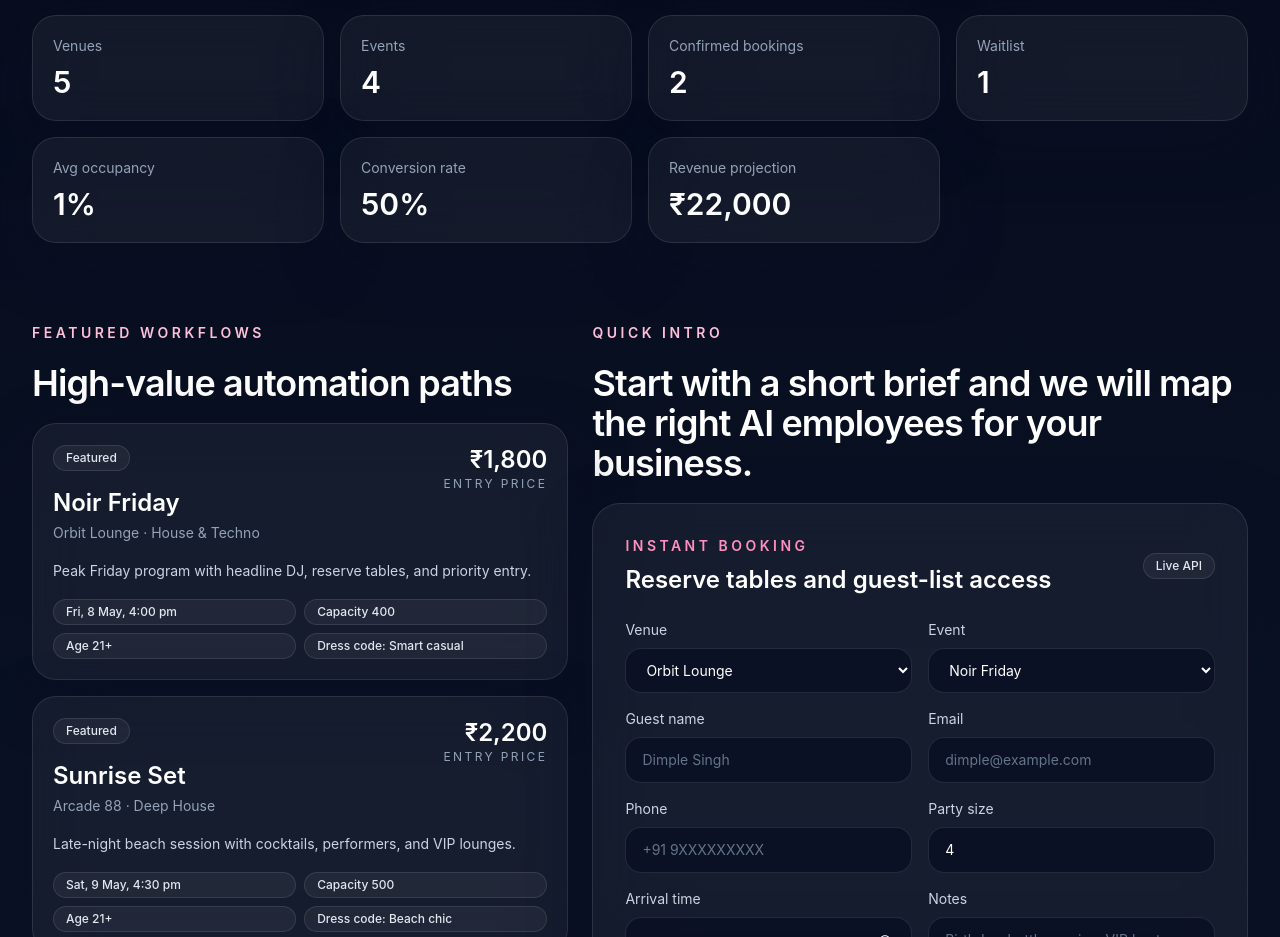
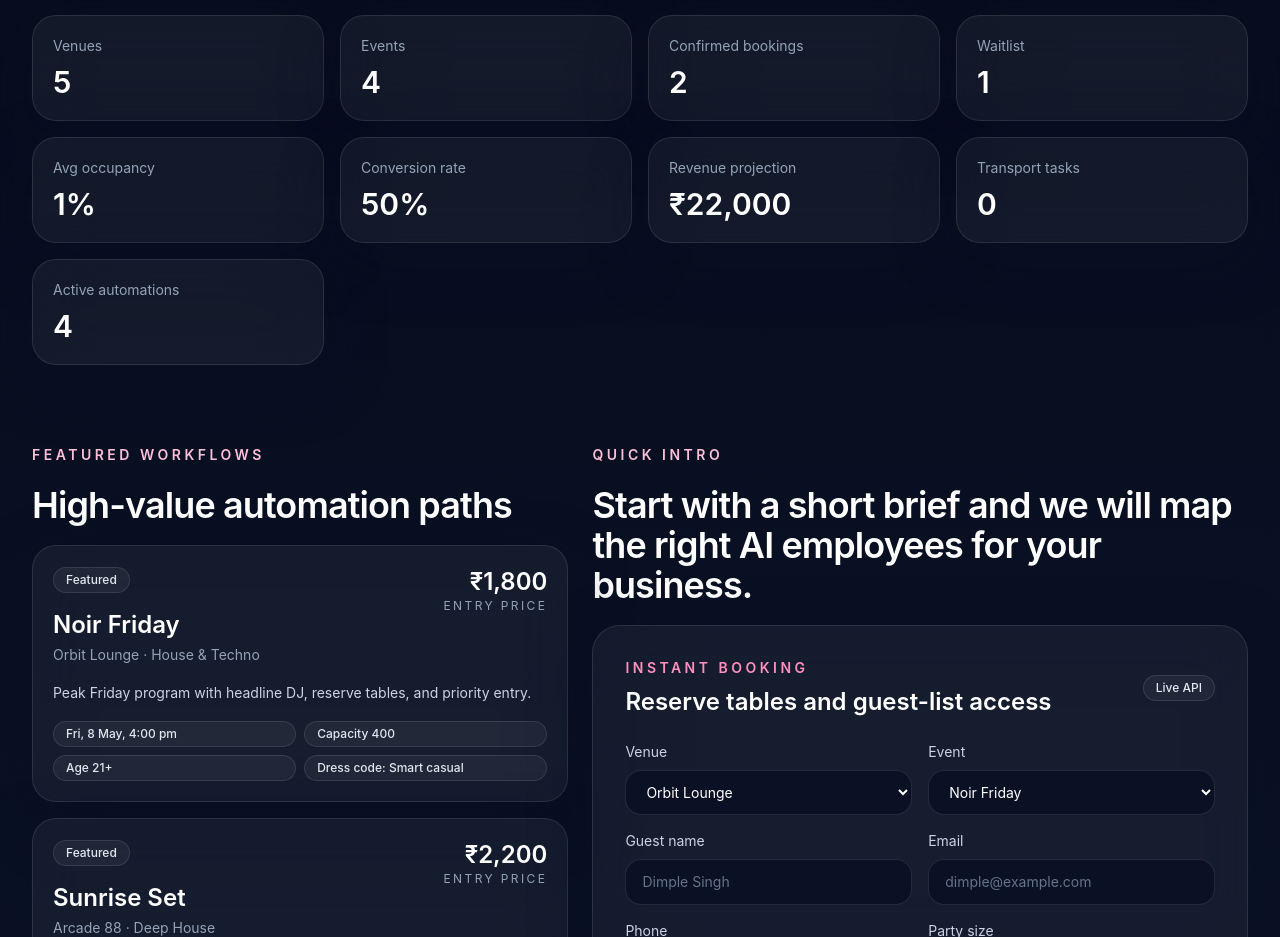
Before and after one commit to manpreet1singh2/club-new, a Next.js app: page / in a window 1280 px wide. Shown: the part 1200-2137 px from the top of the page. Built offline with nearby package versions, Linux system fonts and the light colour scheme.

Commit message:
feat: add transport and automation metrics to dashboard grid

```diff
--- a/components/metrics-grid.tsx
+++ b/components/metrics-grid.tsx
@@ -14,7 +14,9 @@ const items: MetricItem[] = [
   { key: 'waitlistBookings', label: 'Waitlist' },
   { key: 'avgOccupancy', label: 'Avg occupancy', suffix: '%' },
   { key: 'conversionRate', label: 'Conversion rate', suffix: '%' },
-  { key: 'revenueProjection', label: 'Revenue projection', prefix: '₹' }
+  { key: 'revenueProjection', label: 'Revenue projection', prefix: '₹' },
+  { key: 'transportScheduled', label: 'Transport tasks' },
+  { key: 'automationCount', label: 'Active automations' }
 ];
 
 export function MetricsGrid({ metrics }: { metrics: DashboardMetrics }) {
```
